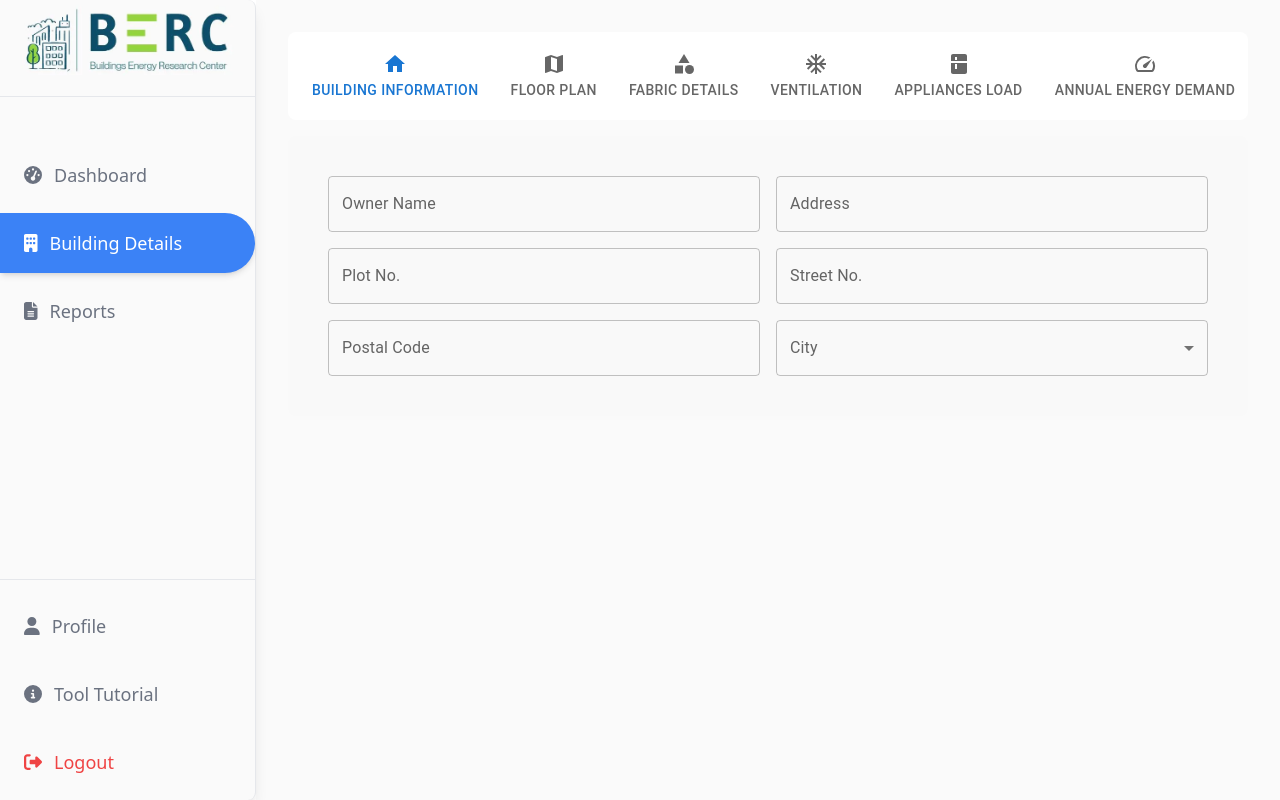
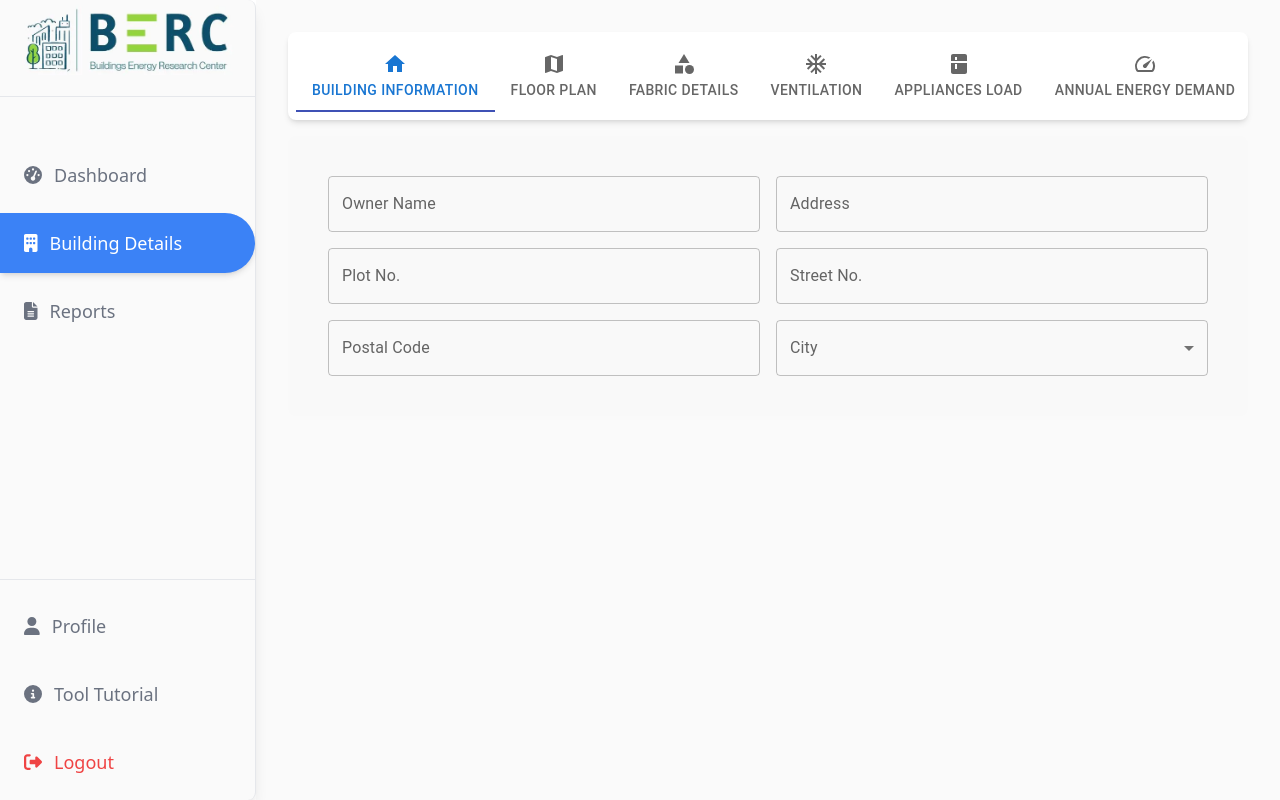
Before and after one commit to mianfarooqazam/building-performance-database, a React (Vite) app: page /building-details in a window 1280 px wide. Built offline with nearby package versions, Linux system fonts and the light colour scheme.

Commit message:
Tabs fixed. Sticked to screen

```diff
--- a/src/pages/BuildingDetails.jsx
+++ b/src/pages/BuildingDetails.jsx
@@ -24,8 +24,8 @@ function BuildingDetails() {
 
   return (
     <div className="p-4">
-      {/* Red background wrapper for the entire tabs section */}
-      <div className="p-2 rounded-lg bg-white">
+      {/* Sticky Tabs wrapper */}
+      <div className="p-2 rounded-lg bg-white sticky top-0 z-10 shadow-md">
         <Tabs
           value={value}
           onChange={handleChange}
@@ -36,7 +36,7 @@ function BuildingDetails() {
           scrollButtons="auto"
           TabIndicatorProps={{
             style: {
-              backgroundColor: "#fff",
+              backgroundColor: "#3f51b5", // Changed to a visible color
             },
           }}
         >
@@ -93,6 +93,7 @@ function BuildingDetails() {
           flexGrow: 1,
           overflowY: "auto",
           overflowX: "hidden", // Prevent horizontal overflow on the panel
+          maxHeight: "80vh", // Adjust as needed to fit the viewport
         }}
       >
         <Box role="tabpanel" hidden={value !== 0}>
```
